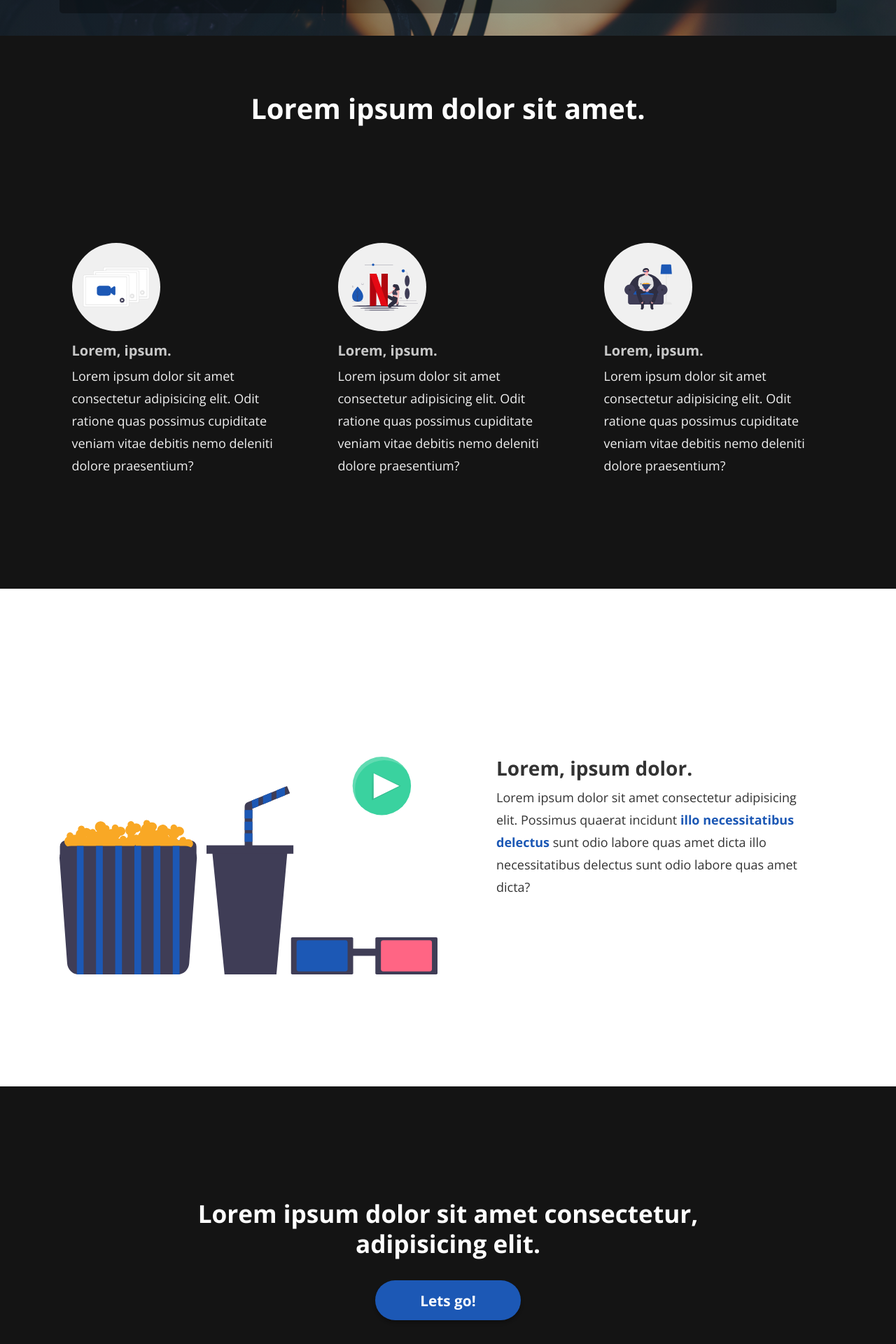
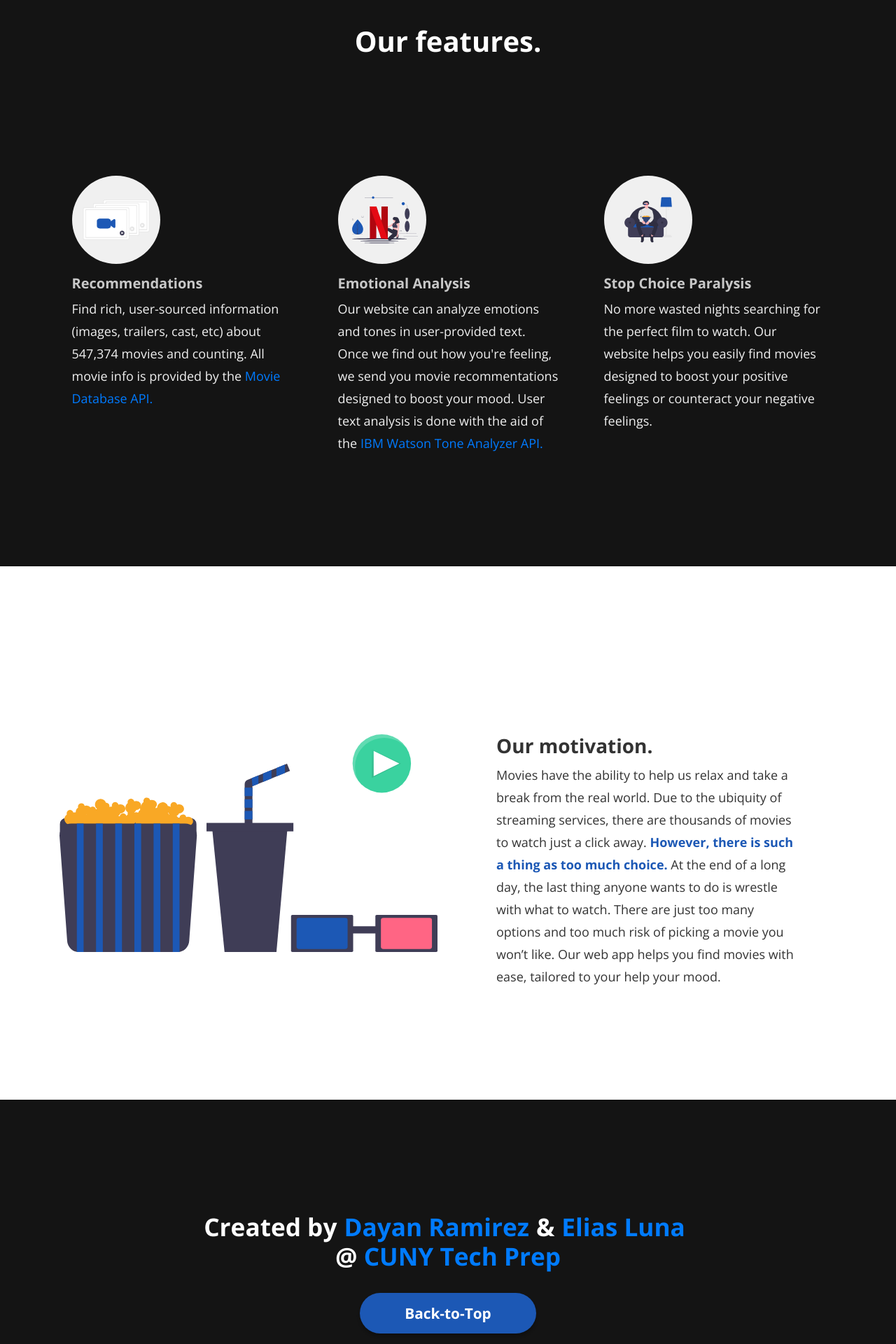
Before and after one commit to elunaj/ctp-proj-frontend, a React (Create React App) app in the folder client/: page / in a window 1280 px wide. Shown: the part 560-2480 px from the top of the page at 70% size. Built offline with nearby package versions, Linux system fonts and the light colour scheme.

Commit message:
style changes, text added homepage

```diff
--- a/client/public/index.html
+++ b/client/public/index.html
@@ -3,7 +3,7 @@
 
 <head>
   <meta charset="utf-8" />
-  <link rel="icon" href="%PUBLIC_URL%/favicon.ico" />
+  <link rel="icon" href="%PUBLIC_URL%/peli.svg" />
   <meta name="viewport" content="width=device-width, initial-scale=1" />
   <meta name="theme-color" content="#000000" />
   <meta name="description" content="Web site created using create-react-app" />
@@ -26,7 +26,7 @@
       work correctly both with client-side routing and a non-root public URL.
       Learn how to configure a non-root public URL by running `npm run build`.
     -->
-  <title>React App</title>
+  <title>Pelí</title>
 </head>
 
 <body>
--- a/client/src/components/Navigation.js
+++ b/client/src/components/Navigation.js
@@ -1,7 +1,7 @@
 import React from "react";
 import { Navbar } from "react-bootstrap";
 import { Link } from "react-router-dom";
-import Logo from "../images/logo512.png";
+import Logo from "../images/peli.svg";
 const Navigation = () => {
   return (
     <div>
@@ -15,7 +15,7 @@ const Navigation = () => {
               height="30"
               className="d-inline-block align-top"
             />
-            FeelsFlix
+            Pelí
           </Navbar.Brand>
         </Link>
       </Navbar>
--- a/client/src/pages/HomePage.js
+++ b/client/src/pages/HomePage.js
@@ -58,12 +58,10 @@ export class Movies extends Component {
               <div className="col-lg-12">
                 <div className="jumbotron">
                   <h1 className="hero-heading">
-                    Lorem ipsum dolor sit amet Lorem, ipsum..
+                    Welcome.
                   </h1>
                   <p>
-                    Lorem ipsum dolor sit amet consectetur adipisicing elit.
-                    Cumque dolore odit ipsum illo ipsa quasi alias! Ducimus
-                    totam eligendi tempora .
+                    Find movie suggestions based on your mood.
                   </p>
                   <SearchBar onSearchSubmit={this.onSearchSubmit} />
                   {this.state.error ? (
@@ -78,38 +76,51 @@ export class Movies extends Component {
         </div>
         <div className="container">
           <div className="home-info-columns">
-            <h2 className="hero-info-heading">Lorem ipsum dolor sit amet.</h2>
+            <h2 className="hero-info-heading">Our features.</h2>
             <div className="row">
               <div className="col-lg-4 col-md-6 col-sm-12">
                 <div className="home-info-column">
                   <img src={video} alt="" />
-                  <h5>Lorem, ipsum.</h5>
+                  <h5>Recommendations</h5>
                   <p>
-                    Lorem ipsum dolor sit amet consectetur adipisicing elit.
-                    Odit ratione quas possimus cupiditate veniam vitae debitis
-                    nemo deleniti dolore praesentium?
+                    Find rich, user-sourced information (images, trailers, cast, etc)
+                    about 547,374 movies and counting. All movie info is provided by
+                    the   <a style={{paddingLeft:'5'}}
+                            href="https://developers.themoviedb.org/"
+                            target="_blank"
+                            rel="noopener noreferrer"
+                            >Movie Database API.
+                            </a>
                   </p>
                 </div>
               </div>
               <div className="col-lg-4 col-md-6 col-sm-12">
                 <div className="home-info-column">
                   <img src={netflix} alt="" />
-                  <h5>Lorem, ipsum.</h5>
+                  <h5>Emotional Analysis</h5>
                   <p>
-                    Lorem ipsum dolor sit amet consectetur adipisicing elit.
-                    Odit ratione quas possimus cupiditate veniam vitae debitis
-                    nemo deleniti dolore praesentium?
+                    Our website can analyze emotions and tones in user-provided text.
+                    Once we find out how you're feeling, we send you movie recommentations
+                    designed to boost your mood. User text analysis is done with the aid of
+                    the
+                     <a style={{paddingLeft:'5px'}}
+                        href="https://www.ibm.com/watson/services/tone-analyzer/"
+                        target="_blank"
+                        rel="noopener noreferrer"
+                            >IBM Watson Tone Analyzer API.
+                      </a>
+
                   </p>
                 </div>
               </div>
               <div className="col-lg-4 col-md-12 col-sm-12">
                 <div className="home-info-column last">
                   <img src={couch} alt="" />
-                  <h5>Lorem, ipsum.</h5>
+                  <h5>Stop Choice Paralysis</h5>
                   <p>
-                    Lorem ipsum dolor sit amet consectetur adipisicing elit.
-                    Odit ratione quas possimus cupiditate veniam vitae debitis
-                    nemo deleniti dolore praesentium?
+                    No more wasted nights searching for the perfect film to watch.
+                    Our website helps you easily find movies designed to boost
+                    your positive feelings or counteract your negative feelings.
                   </p>
                 </div>
               </div>
@@ -127,15 +138,20 @@ export class Movies extends Component {
               </div>
               <div className="col-lg-6 col-md-12 col-sm-12 ">
                 <div className="home-graphic-sec-content">
-                  <h3>Lorem, ipsum dolor.</h3>
+                  <h3>Our motivation.</h3>
                   <p>
-                    Lorem ipsum dolor sit amet consectetur adipisicing elit.
-                    Possimus quaerat incidunt{" "}
+                      Movies have the ability to help us relax and take a break from
+                      the real world. Due to the ubiquity of streaming
+                      services, there are thousands of movies to watch just a click away.
+                    {" "}
                     <span style={{ color: "#1c58b5", fontWeight: "700" }}>
-                      illo necessitatibus delectus
+                      However, there is such a thing as too much choice.
                     </span>{" "}
-                    sunt odio labore quas amet dicta illo necessitatibus
-                    delectus sunt odio labore quas amet dicta?
+                      At the end of a long day, the last thing anyone wants to do is wrestle with
+                      what to watch. There are just too many options and too much risk of
+                      picking a movie you won’t like. Our web app helps you find movies with
+                      ease, tailored to your help your mood.
+
                   </p>
                 </div>
               </div>
@@ -147,10 +163,35 @@ export class Movies extends Component {
             <div className="col-lg-12">
               <div className="home-exit-section-container">
                 <h2>
-                  Lorem ipsum dolor sit amet consectetur, adipisicing elit.
+                   Created by
+                  <a style={{paddingLeft:'10px', paddingRight: '10px'}}
+                    href="https://www.linkedin.com/in/dayan-ramirez/"
+                    target="_blank"
+                    rel="noopener noreferrer"
+                    >Dayan Ramirez
+                  </a>
+                  <p style={{display: 'inline'}}>
+                    &
+                  </p>
+                  <a style={{paddingLeft:'10px', paddingRight: '10px'}}
+                    href="https://www.linkedin.com/in/eliasluna23/"
+                    target="_blank"
+                    rel="noopener noreferrer"
+                    >Elias Luna
+                  </a>
+                  <br />
+                  <p style={{display: 'inline'}}>
+                    @
+                  </p>
+                  <a href="https://cunytechprep.nyc/"
+                    target="_blank"
+                    rel="noopener noreferrer"
+                    > CUNY Tech Prep
+                  </a>
                 </h2>
+
                 <a onClick={this.scrollToTop} className="primary-button">
-                  Lets go!
+                  Back-to-Top
                 </a>
               </div>
             </div>
```
Also changed, not shown: client/public/peli.svg (added), client/src/images/peli.svg (added).
